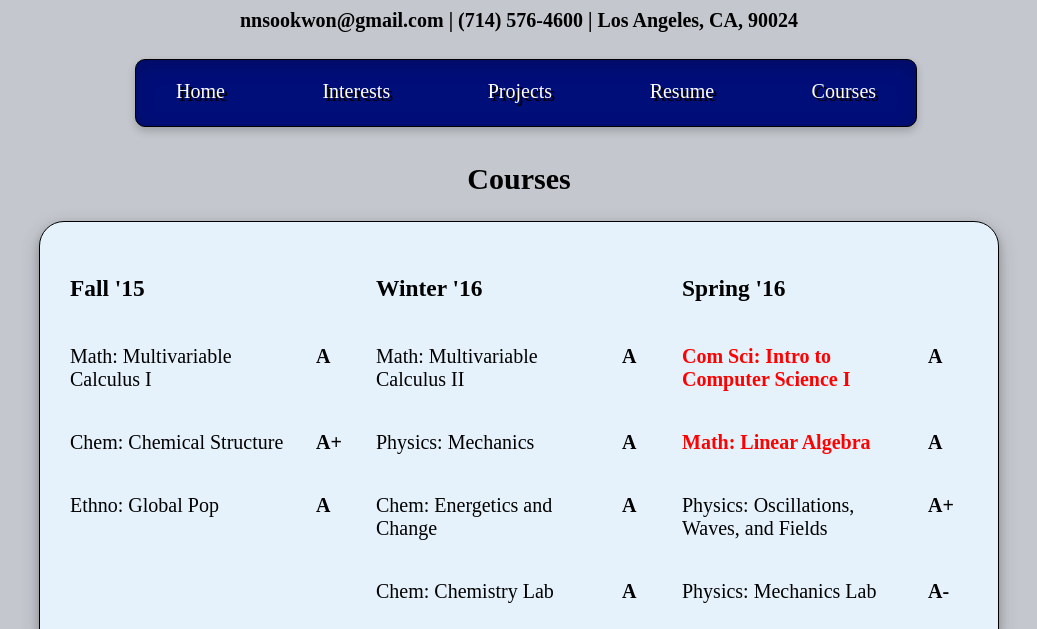
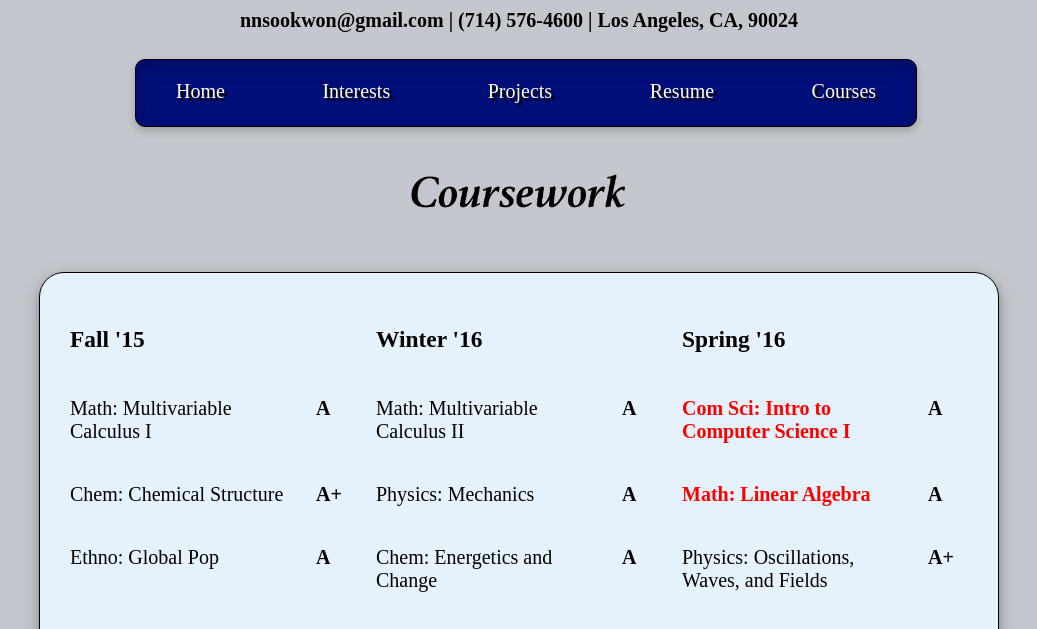
Before and after one commit to nnsookwon/nnsookwon.github.io, a plain HTML site: page courses.html in a window 1280 px wide. Shown: the part 155-784 px from the top of the page, without its empty margins (121-1158 px from the left). Drawn offline with Linux system fonts and the light colour scheme.

Commit message:
subheaders

```diff
--- a/courses.html
+++ b/courses.html
@@ -25,7 +25,8 @@
     </div>
 
     <div class="large_column">
-      <h2 id="subhead">Courses</h2>
+
+    <img id="subhead" src="courses_subhead.png">
 
       <div class="flex-container" style="border-top: 1pt solid black">
         <div class="courses-cell">
--- a/style.css
+++ b/style.css
@@ -33,8 +33,12 @@ body {
 }
 
 #subhead {
-	text-align: center;
+	margin: 20px auto 40px auto;
+	height: 75px;
+	display: block;
 }
+
+
 
 .column {
 	width: 60%;
```
Also changed, not shown: index.html (+1 -1 lines), interests.html (+2 -1 lines), projects.html (+2 -1 lines), resume.html (+1 -1 lines), courses_subhead.png (added), index_subhead.png (added), interests_subhead.png (added), projects_subhead.png (added), resume_subhead.png (added).
